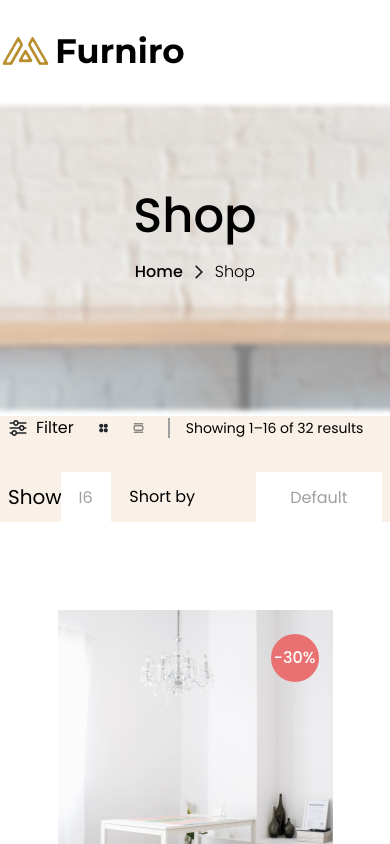
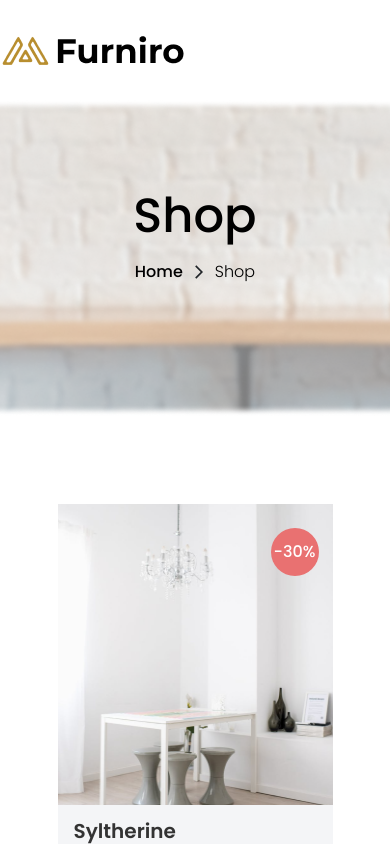
Before and after one commit to adekunleaishat1/furniro, a React (Create React App) app: page /shop in a window 390 px wide. Shown: the top 844 px of the page. Built offline with nearby package versions, Linux system fonts and the light colour scheme.

Commit message:
first commit

```diff
--- a/src/Home.js
+++ b/src/Home.js
@@ -11,7 +11,7 @@ import product1 from "./Images/Image.png";
 import product2 from "./Images/Products.png";
 import setup from "./Images/Share.png";
 import Footer from "./Footer";
-import { TbArrowsRightLeft } from "react-icons/tb";
+import { FaArrowRightArrowLeft } from "react-icons/fa6";
 import {
   MdOutlineArrowForwardIos,
   MdOutlineArrowBackIosNew,
@@ -61,7 +61,7 @@ const Home = () => {
                 <h1 className="text-[16px] text-[#000000] leading-[24px] font-Poppins font-semibold tracking-[3px]">
                   New Arrival
                 </h1>
-                <h2 className="text-[30px] md:text-[52px] text-[#B88E2F] leading-[65px] font-Poppins font-bold mb-3 ">
+                <h2 className="text-[30px] md:text-[52px] text-[#B88E2F] leading-[40px] md:leading-[65px] font-Poppins font-bold mb-3 ">
                   Discover Our <br /> New Collection
                 </h2>
                 <p className="text-[16px] md:text-[18px] text-[#000000] leading-[24px] font-Poppins font-medium  ">
@@ -84,7 +84,7 @@ const Home = () => {
           <p className="text-[20px] text-[#666666] font-Poppins leading-[30px] font-medium  text-center">
             Lorem ipsum dolor sit amet, consectetur adipiscing elit.
           </p>
-          <div className="flex  flex-wrap justify-center  md:justify-between items-center mt-6">
+          <div className="flex  flex-wrap justify-center  lg:justify-around xl:justify-between items-center px-12 md:px-6 mt-6">
             <div className="">
               <img className="w-[381px] h-[480px]" src={dinning} alt="" />
               <h1 className="text-[24px] text-[#333333] font-Poppins leading-[36px] font-semibold text-center mt-3">
@@ -139,7 +139,7 @@ const Home = () => {
                             Share
                           </span>
                           <span className="text-[12px] leading-[24px] font-Poppins text-[#FFFFFF] font-semibold flex items-center gap-1">
-                            <TbArrowsRightLeft className="text-[#FFFFFF] text-[20px]" />
+                            <FaArrowRightArrowLeft className="text-[#FFFFFF] text-[14px]" />
                             Compare
                           </span>
                           <span className="text-[12px] leading-[24px] font-Poppins text-[#FFFFFF] font-semibold flex items-center gap-1">
@@ -215,7 +215,7 @@ const Home = () => {
                 Explore More
               </button>
             </div>
-            <div className="col-span-2 relative flex items-center gap-4">
+            <div className="col-span-1 md:col-span-2 relative flex items-center gap-4">
               <img className="" src={product1} alt="" />
               <div className="h-[582px]  relative  w-[1000px]  overflow-hidden">
                 <div
@@ -258,7 +258,6 @@ const Home = () => {
                   ))}
                 </div>
               </div>
-              2
             </div>
           </div>
         </div>
@@ -267,25 +266,25 @@ const Home = () => {
 
       <div className="w-full bg-[#FFF] py-20 relative">
         <div className="absolute top-5 left-1/2 transform -translate-x-1/2  w-[356px]">
-          <h5 className="text-[20px] text-[#616161] font-Poppins leading-[30px] font-semibold  mt-3 text-center">Share your setup with</h5>
-         <h1  className="text-[40px] text-[#3A3A3A] font-Poppins leading-[48px] font-bold  mt-3 text-center">#FuniroFurniture</h1>
+          <h5 className="text-[16px] md:text-[20px] text-[#616161] font-Poppins leading-[24px] md:leading-[30px] font-semibold  mt-3 text-center">Share your setup with</h5>
+         <h1  className="text-[20px] md:text-[40px] text-[#3A3A3A] font-Poppins leading-[30px] md:leading-[48px] font-bold  mt-3 text-center">#FuniroFurniture</h1>
         </div>
-        <div className="grid grid-cols-4 grid-cols-5 items-center mx-auto  gap-3 w-full overflow-hidden">
-          <div className=" col-span-2 shrink">
+        <div className="block md:flex  items-center mx-auto  gap-3 w-full overflow-hidden">
+          <div className="w-40%   shrink">
             <div className="flex justify-start gap-3 items-end">
             <img className="h-[382px] w-[274px] shrink  object-cover " src={imgcollage1} alt="" />
             <img className="w-[500px] h-[312px] shrink object-cover " src={imgcollage2} alt="" />
             </div>
-            <div className="flex justify-center gap-3 mt-2">
+            <div className=" flex justify-center gap-3 mt-2">
             <img className="w-[381px] h-[323px] shrink" src={imgcollage6} alt="" />
             <img className="w-[344px] h-[242px] shrink" src={imgcollage7} alt="" />
             </div>
           </div>
-          <div className="hidden  md:col-span-1 shrink">
+          <div className=" hidden lg:w-[20%] shrink">
              <img className="w-[300px] h-[392px] shrink" src={imgcollage3} alt="" />
           </div>
 
-           <div className="col-span-2 shrink">
+           <div className="hidden lg: w-[40%] shrink">
             <div className="flex justify-center gap-3 items-end">
             <img className="w-[290px] shrink" src={imgcollage4} alt="" />
             <img className="w-[425px] shrink" src={imgcollage5} alt="" />
--- a/src/Shop.js
+++ b/src/Shop.js
@@ -35,9 +35,9 @@ const Shop = () => {
             </div>
           </div>
         </div>
-        <div className="w-full bg-[#F9F1E7] min-h-[100px]  md:py-6 md:px-0">
-          <div className="max-w-[1440px] mx-auto grid grid-cols-1  md:grid-cols-2 gap-8 px-2 md:px-6 ">
-            <div className="flex  md:gap-8 gap-4 items-center  ">
+        <div className="w-full bg-[#F9F1E7] min-h-[100px] hidden md:block  md:py-6 md:px-0">
+          <div className="max-w-[1440px] mx-auto grid grid-cols-1   md:grid-cols-2 gap-8 px-2 md:px-8 ">
+            <div className="flex justify-center  md:gap-12 gap-4 items-center  ">
               <span className="flex items-center gap-2 md:gap-4">
                 <BiSliderAlt className="text-[20px] md:text-[25px]" />
                 <label className="text-[#000000] text-[16px] md:text-[20px] leading-[24px] md:leading-[30px] font-Poppins">
@@ -46,26 +46,26 @@ const Shop = () => {
               </span>
               <RiApps2Fill className="text-[20px] md:text-[25px]" />
               <BsViewList className="text-[20px] md:text-[25px]" />
-              <div className="flex pl-4 md:pl-8 items-center border-l-2 border-[#9F9F9F] w-full md:w-[240px] h-[20px] md:h-[37px] text-[#000000] text-[14px] md:text-[16px] leading-[21px] md:leading-[24px] font-Poppins">
+              <div className="flex pl-4 md:pl-8 items-center border-l-2 border-[#9F9F9F] w-full md:max-w-[240px] h-[20px] md:h-[37px] text-[#000000] text-[14px] md:text-[16px] leading-[21px] md:leading-[24px] font-Poppins">
                 Showing 1–16 of 32 results
               </div>
             </div>
-            <div className="flex justify-center   gap-4 md:gap-7 ">
+            <div className="flex justify-center   gap-4 md:gap-9 ">
               <span className="grid grid-cols-2 items-center gap-2 md:gap-3 ">
                 <label className="text-[#000000] text-[20px] leading-[30px] font-Poppins">
                   Show
                 </label>
                 <input
-                  className="text-[#9F9F9F] text-[16px] md:text-[20px] leading-[24px] md:leading-[30px] font-Poppins w-[50px] md:w-[55px] h-[50px] md:h-[55px] bg-[#FFFFFF] text-center"
+                  className="text-[#9F9F9F] text-[16px] md:text-[20px] leading-[24px] md:leading-[30px] font-Poppins w-[50px] md:w-[55px] h-[50px] md:h-[55px] bg-[#FFFFFF] text-center outline-none"
                   value="I6"
                 />
               </span>
-              <div className="grid grid-cols-2 items-center md:gap-5 max-w-[288px] ">
+              <div className="grid grid-cols-2 items-center gap-2 xl:gap-5 max-w-[288px] ">
                 <label className="text-[#000000] text-[16px] md:text-[20px] leading-[24px] md:leading-[30px] font-Poppins font-normal">
                   Short by
                 </label>
                 <input
-                  className="text-[#9F9F9F]  text-[16px] md:text-[20px] leading-[24px] md:leading-[30px] font-Poppins max-w-[150px] md:w-[188px] h-[50px] md:h-[55px] bg-[#FFFFFF] text-center"
+                  className="text-[#9F9F9F]  text-[16px] md:text-[20px] leading-[24px] md:leading-[30px] font-Poppins px-3 w-[150px] xl:w-[188px] h-[50px] md:h-[55px] bg-[#FFFFFF] text-start outline-none"
                   value="Default"
                 />
               </div>
```
